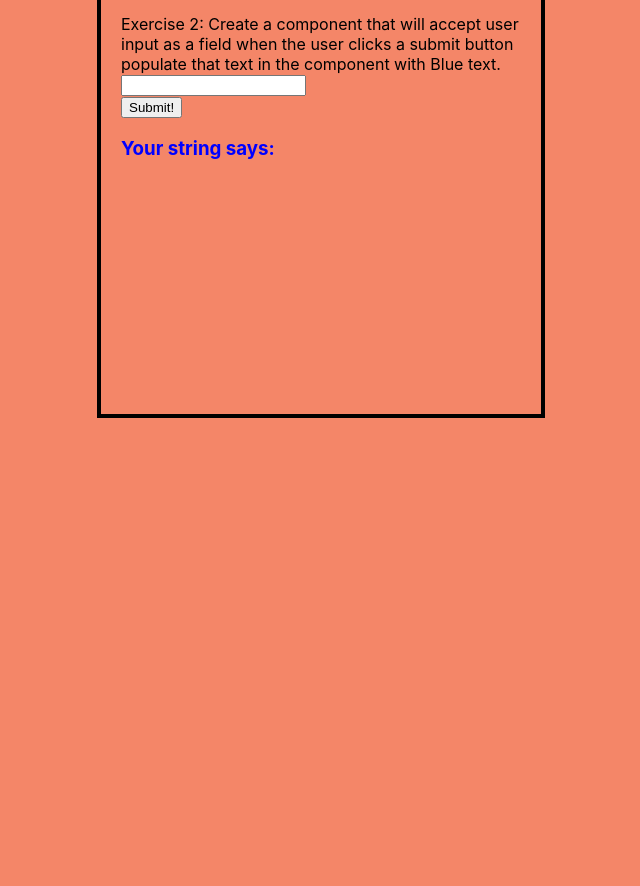
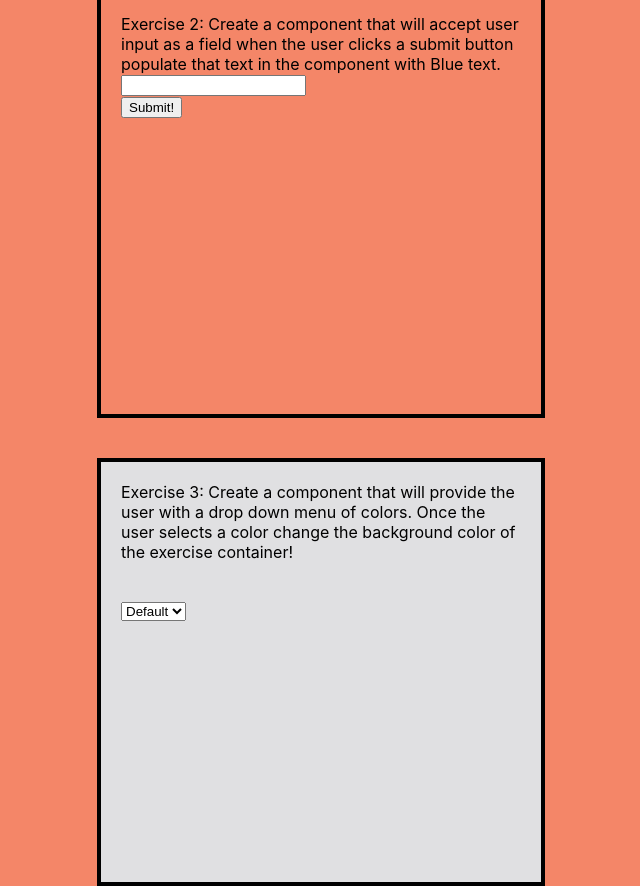
Before and after one commit to C-KWebsit/react_practice, a React (Create React App) app: page /playground in a window 1280 px wide. Shown: the part 660-1546 px from the top of the page, without its empty margins (103-743 px from the left). Before the commit the page ends 1078 px from the top, so only its background shows below. Built offline with nearby package versions, Linux system fonts and the light colour scheme.

Commit message:
exercise 3 completed

```diff
--- a/src/App.css
+++ b/src/App.css
@@ -72,11 +72,12 @@
   padding-right: 20px;
   border: 4px solid black;
 }
-.exercise-1-button, exercise-2-button {
+.exercise-1-button, exercise-2-button, exercise-3-button{
+
   margin-top: 40px;
 }
 
-.exercise-box2 {
+.exercise-box2, .exercise-box3 {
   width: 400px;
   height: 400px;
   align-items: center;
@@ -88,3 +89,7 @@
   border: 4px solid black;
 
 }
+
+.exercise-3-button{
+  margin-top: 40px;
+}
--- a/src/Components/Exercise2.js
+++ b/src/Components/Exercise2.js
@@ -40,7 +40,7 @@ export default class Exercise2 extends Component {
                     Submit!
                     </button>
                 </form>
-                 <h3 style={{color:"blue"}}>Your string says: {this.state.finalInput}</h3>
+                 <h3 style={{color:"blue"}}>{this.state.finalInput}</h3>
                 </div>
 
 
--- /dev/null
+++ b/src/Components/Exercise3.js
@@ -0,0 +1,33 @@
+import React, { Component } from 'react'
+
+export default class Exercise3 extends Component {
+
+    state = {
+        color1 : "#E0E0E2"
+
+    }
+
+    handleDropDownColors(col){
+        // console.log(col.target)
+        this.setState({
+            color1 : col.target.value
+        });
+    }
+
+    render() {
+        return (
+            <div>
+                <div className="exercise-box3" style={{backgroundColor: this.state.color1}}> Exercise 3: Create a component that will provide the user with a drop down menu of colors. Once the user selects a color change the background color of the exercise container!<br/>
+
+                <select className="exercise-3-button" onChange={(col) => this.handleDropDownColors(col)}>
+                    <option value="#E0E0E2">Default</option>
+                    <option value="#00A5E0">Blue</option>
+                    <option value="#DE639A">Pink</option>
+                    <option value="#04724D">Green</option>
+                    <option value="#5F4BB6">Purple</option>
+                </select>
+                </div>
+            </div>
+        )
+    }
+}
--- a/src/Components/Playground.js
+++ b/src/Components/Playground.js
@@ -1,6 +1,7 @@
 import React, { Component } from 'react'
 import Exercise1 from './Exercise1.js';
 import Exercise2 from './Exercise2.js'
+import Exercise3 from './Exercise3.js';
 
 export default class Playground extends Component {
     state = { //here we set the initial state of our Playground background color to a pink color...we want this to change
@@ -24,6 +25,7 @@ export default class Playground extends Component {
                     <Exercise1 //here we are sending the handleColorChange call back function as a prop...we defined setState to yellow
                         handleColorChange={this.handleColorChange}/>
                     <Exercise2/>
+                    <Exercise3/>
             </div>
         )
     }
```
